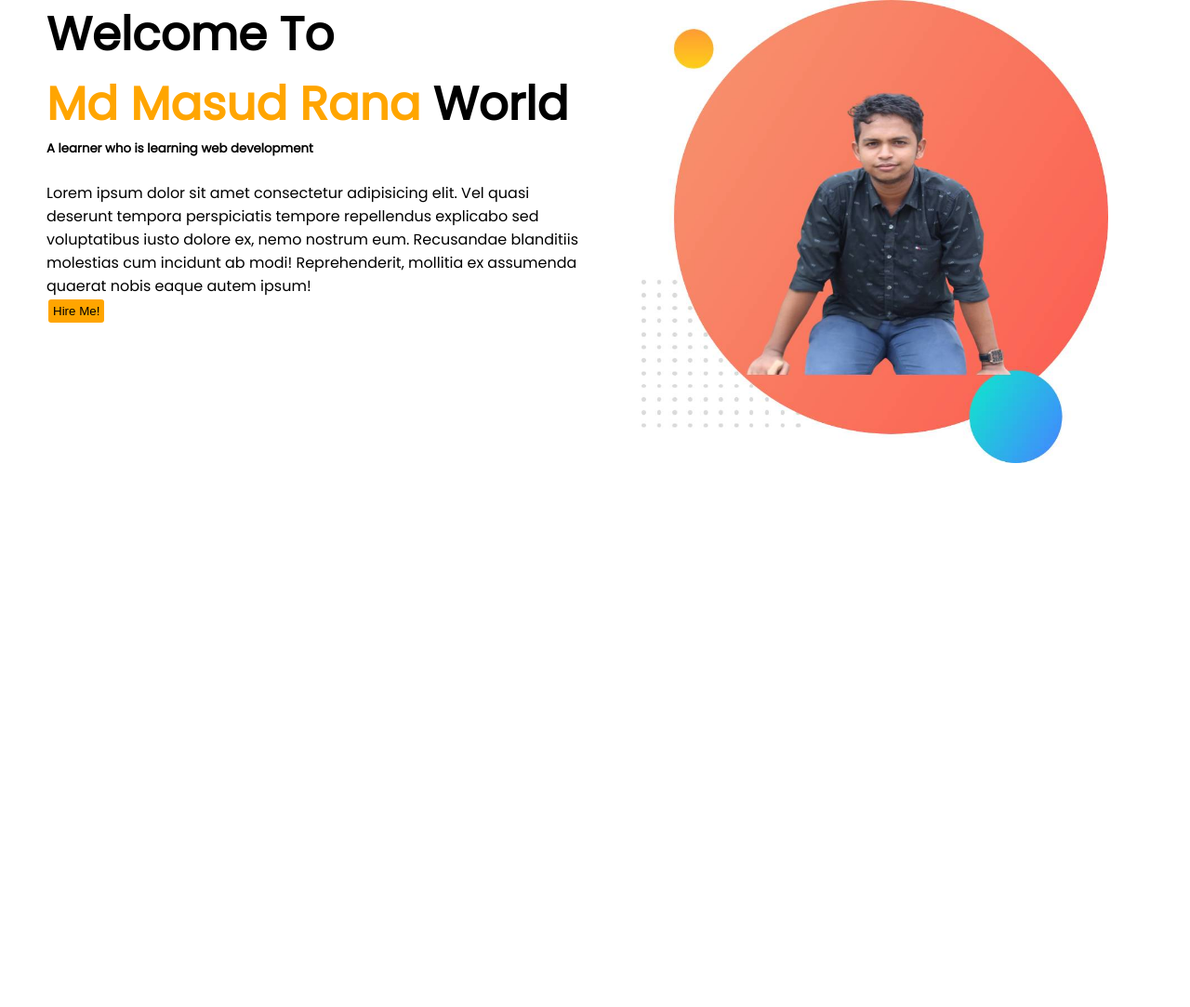
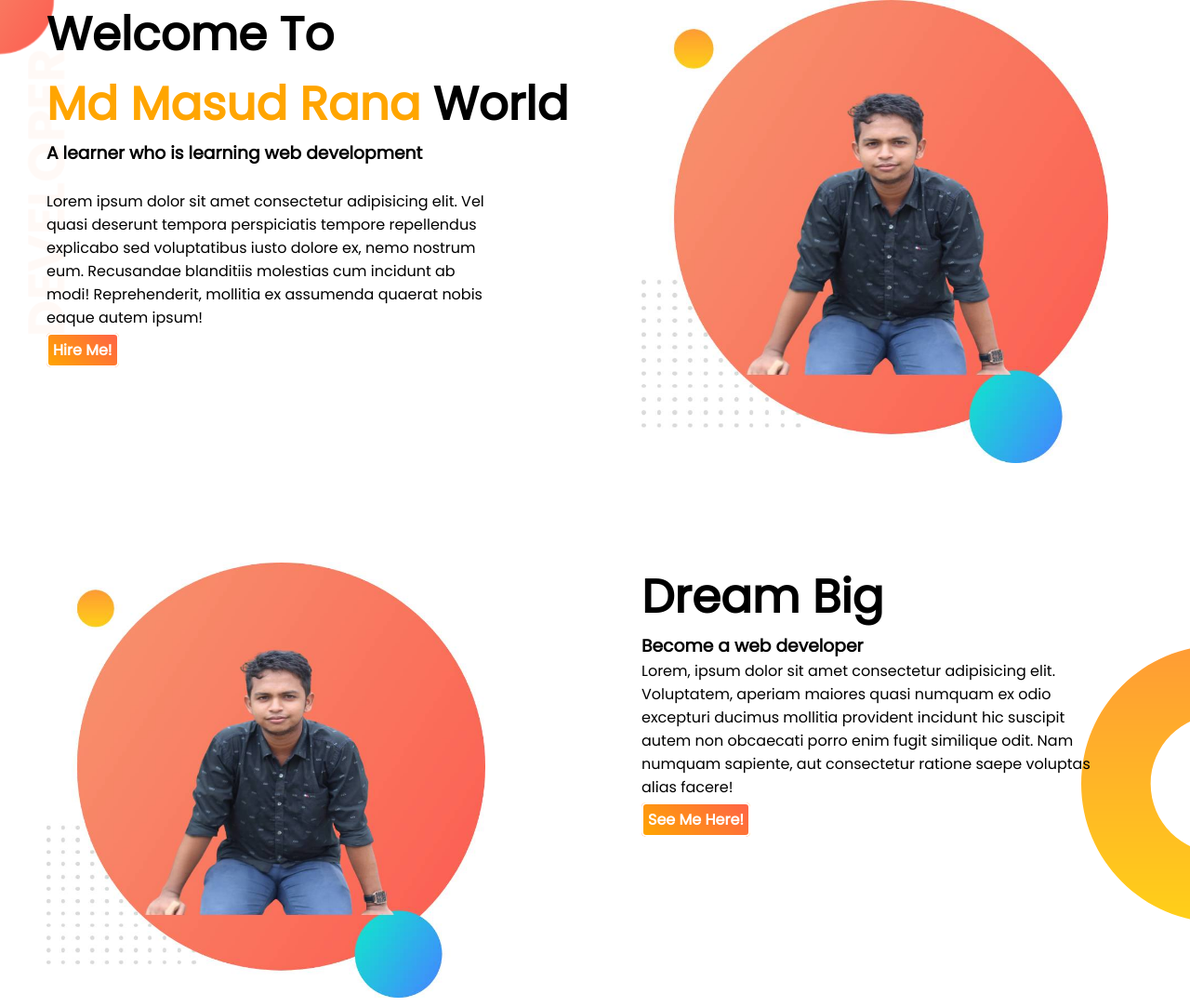
Before and after one commit to mdmasudrana5060/masud-portfolio, a plain HTML site: page index.html in a window 1280 px wide. Shown: the whole page at 93% size. Before the commit the page ends 800 px from the top, so only its background shows below. Drawn offline with Linux system fonts and the light colour scheme.

Commit message:
second section done

```diff
--- a/index.html
+++ b/index.html
@@ -13,21 +13,38 @@
 </head>
 
 <body>
-    <section>
+    <section class="top-banner">
         <div class="half-width">
             <h1>Welcome To </h1>
             <h1><span id="title">Md Masud Rana </span>
                 World</h1>
-            <h5>A learner who is learning web development</h5><br>
+            <h3>A learner who is learning web development</h3><br>
             <p>Lorem ipsum dolor sit amet consectetur adipisicing elit. Vel quasi deserunt tempora perspiciatis tempore
                 repellendus explicabo sed voluptatibus iusto dolore ex, nemo nostrum eum. Recusandae blanditiis
                 molestias
                 cum incidunt ab modi! Reprehenderit, mollitia ex assumenda quaerat nobis eaque autem ipsum!</p>
 
-            <button class="button">Hire Me! <a href="http://www.facebook.com"></a></button>
+
+            <a class="link-button" href="https://www.facebook.com/profile.php?id=100007527794982" target="blank">
+                Hire Me!
+            </a>
         </div>
         <div class="half-width">
             <img class="image" src="images/my-bg(2).jpg" alt="">
+        </div>
+
+    </section>
+    <section class="second-half">
+        <div class="half-width"> <img class="image2" src="images/my-bg(2).jpg" alt=""></div>
+        <div class="half-width">
+            <h1>Dream Big</h1>
+            <h3>Become a web developer</h3>
+            <p>
+                Lorem, ipsum dolor sit amet consectetur adipisicing elit. Voluptatem, aperiam maiores quasi numquam ex
+                odio excepturi ducimus mollitia provident incidunt hic suscipit autem non obcaecati porro enim fugit
+                similique odit. Nam numquam sapiente, aut consectetur ratione saepe voluptas alias facere!
+            </p>
+            <a class="link-button" href="https://www.instagram.com/mdmasudrana04/" target="blank">See Me Here!</a>
         </div>
 
     </section>
--- a/style.css
+++ b/style.css
@@ -4,9 +4,16 @@
 }
 body{
     font-family: 'Poppins', sans-serif;
+
 }
 section{
     display:flex;
+    margin-bottom: 100px;
+}
+
+.top-banner{
+    background-image: url(images/top-banner.png);
+    background-repeat: no-repeat;
 }
 h1{
     font-size: 50px;
@@ -19,12 +26,32 @@ h1{
     margin-left:30px;
     padding-left:20px;
 }
-.button{
-    background-color: orange;
+.half-width p{
+    margin-bottom:10px;
+    padding-right: 100px;
+
+}
+.link-button{
+    background-image:linear-gradient(45deg,orange,tomato);
     border:2px solid white;
+    border-radius: 5px;
     padding:5px;
-    border-radius: 5px;
+    color:white;
+    font-weight: 700;
+    text-decoration: none;
+
 }
+
 .image{
     width:85%;
 }
+.second-half{
+    background-image: url(images/dream-bg.png);
+    background-repeat: no-repeat;
+    background-position:right;
+
+}
+
+.image2{
+    width:80%;
+}
```
